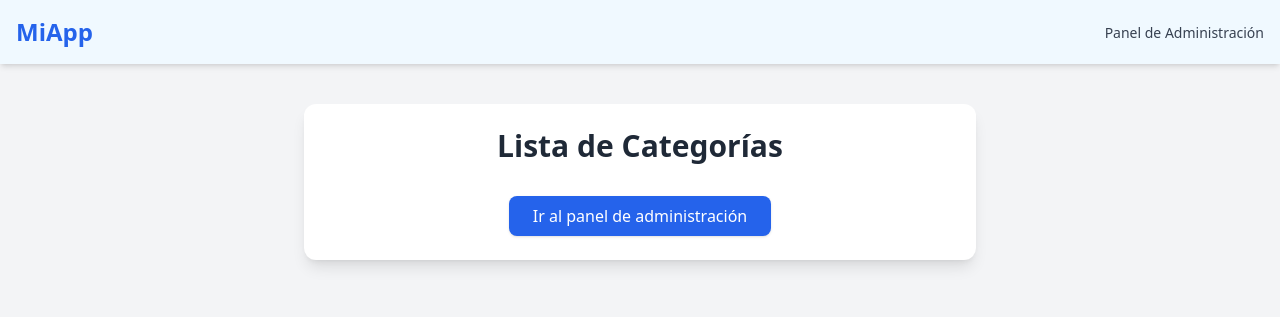
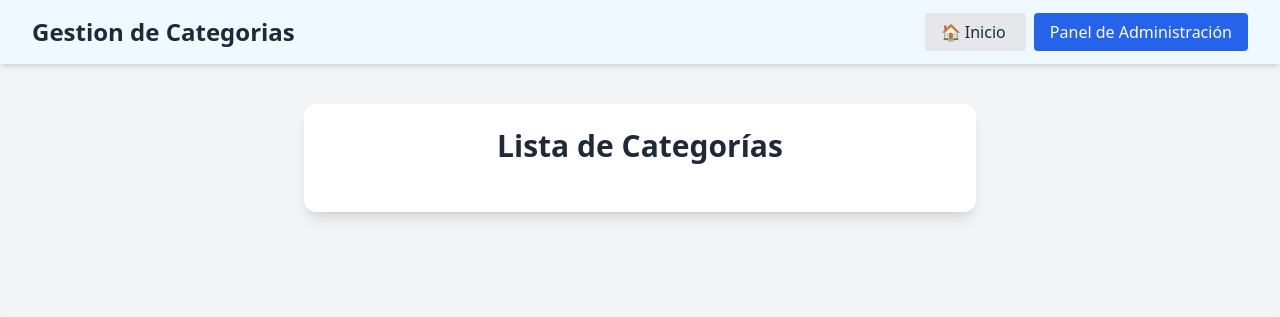
Before and after one commit to AJoelCastro/2UnidadTecWeb, a Django app: page /categoria/ in a window 1280 px wide. Shown: the top 317 px of the page. Run offline with Django 5.2, Linux system fonts and the light colour scheme; data that the repository does not hold is empty; some libraries are stand-ins or nearby versions.

Commit message:
cambios finales

```diff
--- a/Categoria/templates/categoria/lista.html
+++ b/Categoria/templates/categoria/lista.html
@@ -9,14 +9,17 @@
 <body class="bg-gray-100 text-gray-800">
 
   <!-- NAVBAR -->
-  <nav class="bg-sky-50 shadow-md">
-    <div class="max-w-7xl mx-auto px-4 py-4 flex justify-between items-center">
-      <a href="/home" class="text-2xl font-bold text-blue-600">MiApp</a>
-      <div>
-        <a href="/admin/" class="text-sm text-gray-700 hover:text-blue-600 transition">Panel de Administración</a>
-      </div>
+  <nav class="bg-sky-50 shadow-md py-4 px-8 flex justify-between items-center">
+    <h1 class="text-2xl font-semibold text-gray-800">Gestion de Categorias</h1>
+    <div class="space-x-2">
+        <a href="/home" class="bg-gray-200 hover:bg-gray-300 text-gray-800 px-4 py-2 rounded transition">
+            🏠 Inicio
+        </a>
+        <a href="/admin/" class="bg-blue-600 hover:bg-blue-700 text-white px-4 py-2 rounded transition">
+            Panel de Administración
+        </a>
     </div>
-  </nav>
+</nav>
 
   <!-- CONTENIDO PRINCIPAL -->
   <main class="flex flex-col items-center justify-start py-10 px-4">
@@ -32,11 +35,7 @@
           </li>
         {% endfor %}
       </ul>
-      <div class="mt-8 text-center">
-        <a href="/admin/" class="inline-block bg-blue-600 text-white px-6 py-2 rounded-lg shadow hover:bg-blue-700 transition duration-200">
-          Ir al panel de administración
-        </a>
-      </div>
+
     </div>
   </main>
 
--- a/Proyecto1/settings.py
+++ b/Proyecto1/settings.py
@@ -93,7 +93,7 @@ DATABASES = {
         'ENGINE': 'django.db.backends.mysql',
         'NAME': 'crud',
         'USER':'root',
-        'PASSWORD':'',
+        'PASSWORD':'Cnic2024#kiki',
         'HOST':'localhost',
         'PORT':'3306'
     }
```
